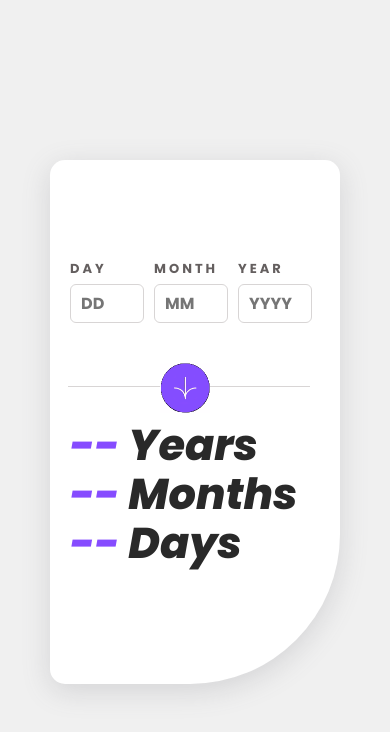
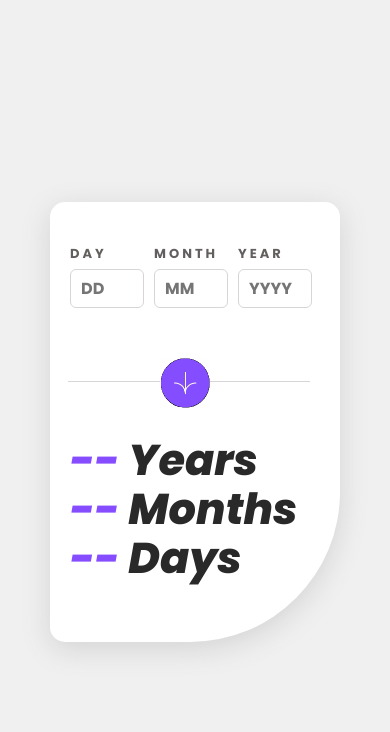
Before and after one commit to Ferclemens/age-calculator-app, a React (Vite) app: page / in a window 390 px wide. Shown: the top 732 px of the page. Built offline with nearby package versions, Linux system fonts and the light colour scheme.

Commit message:
:bug: fix mobile responsive problem in app container

```diff
--- a/index.html
+++ b/index.html
@@ -4,7 +4,8 @@
     <meta charset="UTF-8" />
     <link rel="icon" type="image/svg+xml" href="/favicon-32x32.png" />
     <meta name="viewport" content="width=device-width, initial-scale=1.0" />
-    <title>Vite + React</title>
+    <title>Age calculator</title>
+    <meta name='description' content='App to calculate your time on this planet'>
   </head>
   <body>
     <div id="root"></div>
--- a/src/App.css
+++ b/src/App.css
@@ -29,7 +29,7 @@ body {
 }
 .app--container {
   width: 500px;
-  height: 55vh;
+  max-height: 78vh;
   display: flex;
   justify-content: center;
   align-items: start;
@@ -151,7 +151,7 @@ body {
 @media (max-width: 700px) {
   .app--container {
     width: 250px;
-    height: 55vh;
+    height: 45vh;
   }
   .input--container {
     display: flex;
@@ -171,7 +171,7 @@ body {
   }
   .button--container {
     justify-content: center;
-    margin-top: 40px;
+    margin: 50px 0 20px 0;
   }
   .age--legend {
     font-size: 43px;
```
